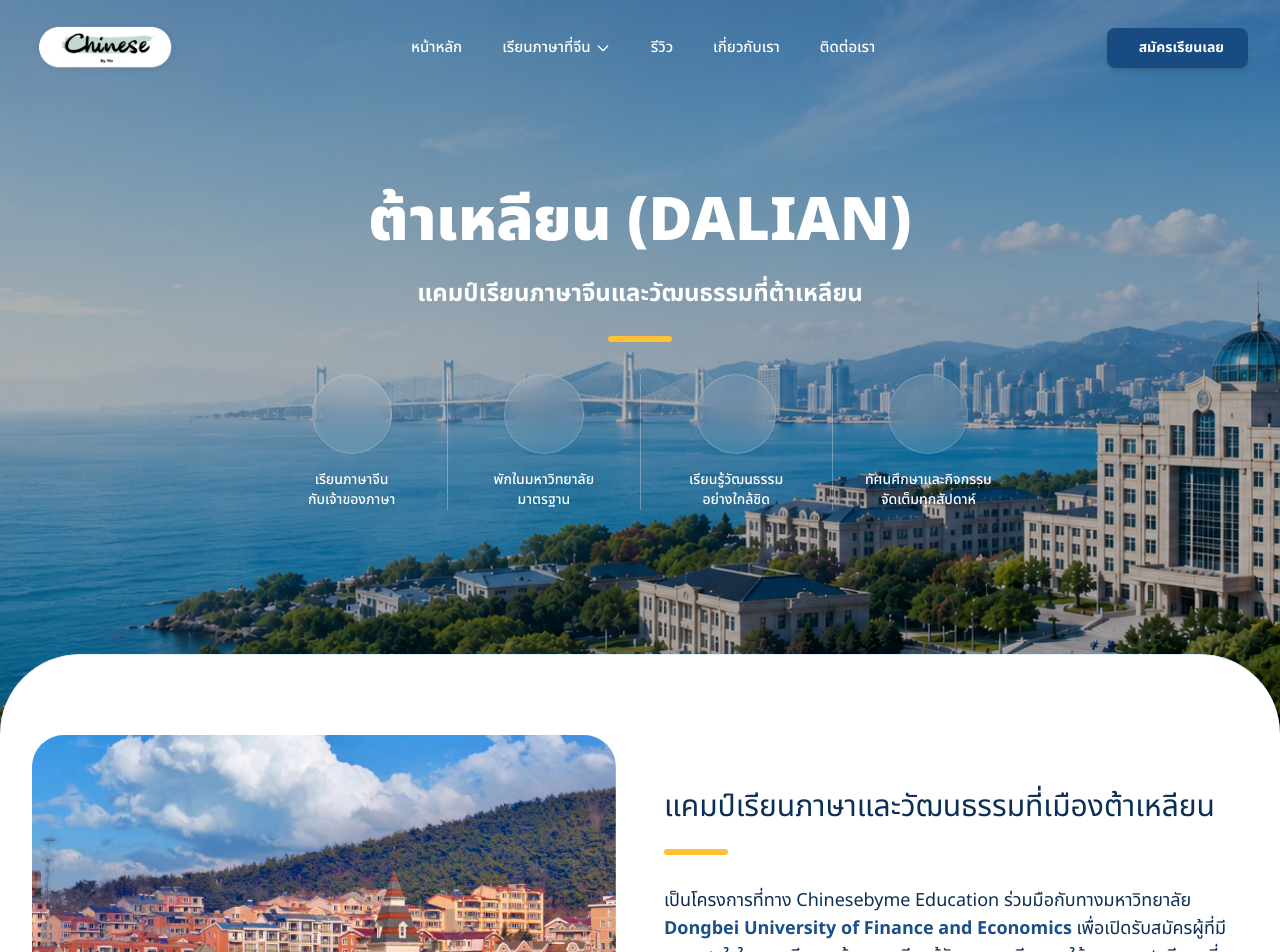
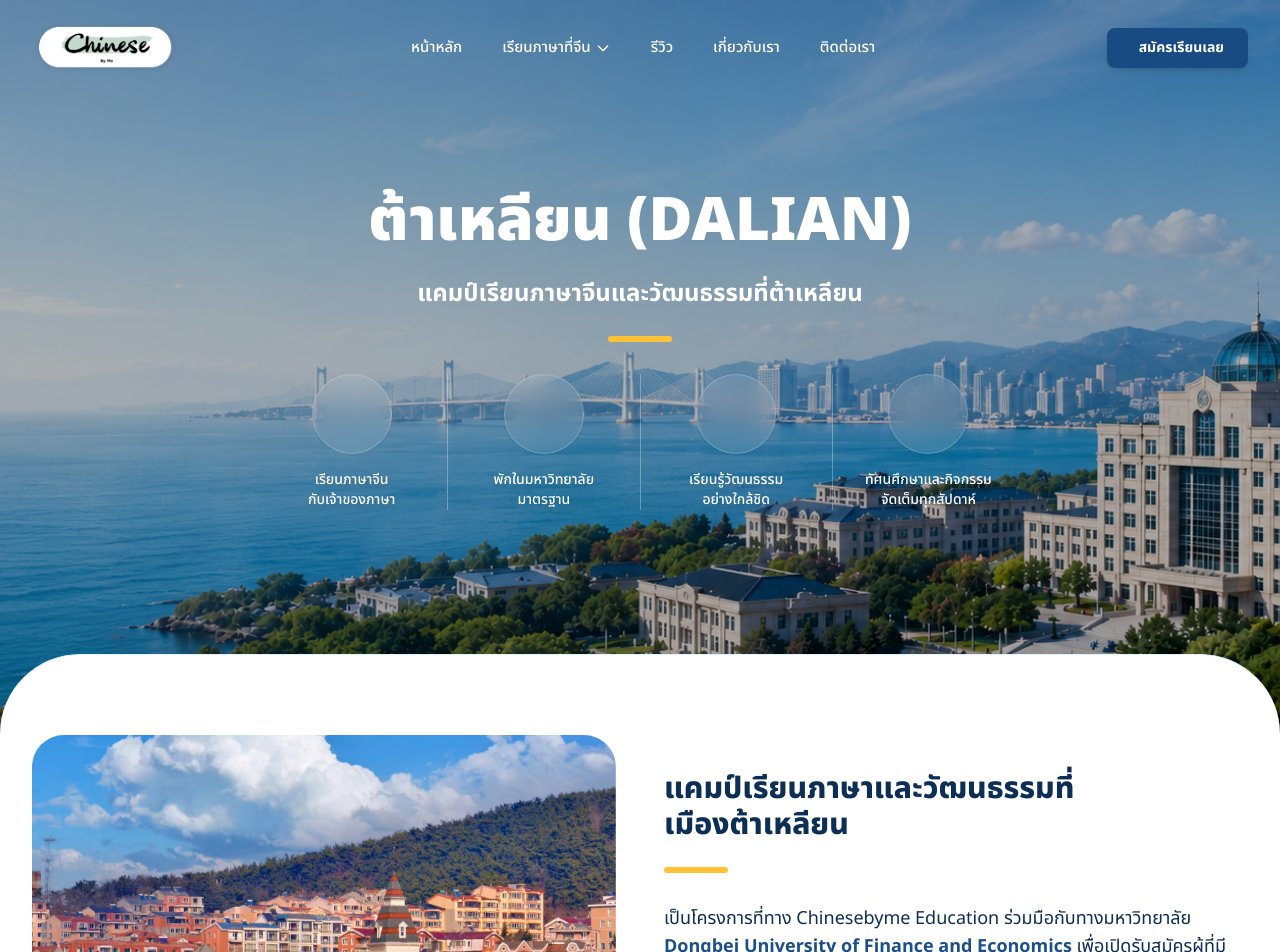
Before and after one commit to warocha4freework-hub/Chinesebyme, an Angular app: page /study-in-china in a window 1280 px wide. Shown: the top 952 px of the page. Built offline with nearby package versions, Linux system fonts and the light colour scheme; some icons are missing.

Commit message:
style: apply user manual tweaks to home and study china components

```diff
--- a/src/app/pages/home/home.component.html
+++ b/src/app/pages/home/home.component.html
@@ -372,6 +372,7 @@
     </section>
 
   </main>
+</div>
 
 <!-- Schedule Popup Modal -->
 @if (showPopup) {
@@ -387,4 +388,3 @@
     </div>
   </div>
 }
-</div>
--- a/src/app/pages/study-china/study-china.component.html
+++ b/src/app/pages/study-china/study-china.component.html
@@ -69,8 +69,8 @@
         <!-- Right Side: Content -->
         <div class="space-y-6">
           <div class="space-y-2">
-            <h2 class="text-xl sm:text-2xl lg:text-3xl text-navy-900 text-bold">
-              แคมป์เรียนภาษาและวัฒนธรรมที่เมืองต้าเหลียน
+            <h2 class="text-xl sm:text-2xl lg:text-3xl text-navy-900 font-extrabold">
+              แคมป์เรียนภาษาและวัฒนธรรมที่<br/>เมืองต้าเหลียน
             </h2>
           </div>
 
@@ -550,11 +550,14 @@
   </main>
 
   <!-- Schedule Popup Modal -->
+
+</div>
+
 @if (showPopup) {
   <div class="fixed inset-0 z-[100] p-4 sm:p-6 bg-black/80 backdrop-blur-sm fade-in flex items-center justify-center" (click)="closePopup()">
     <div class="relative w-auto max-w-5xl bg-white rounded-2xl shadow-2xl p-1 sm:p-2" (click)="$event.stopPropagation()">
       <!-- Close Button overlapping the corner -->
-        <button (click)="closePopup()" class="absolute -top-4 -right-4 sm:-top-5 sm:-right-5 bg-white text-gray-800 rounded-full hover:bg-gray-200 transition z-[101] shadow-lg flex items-center justify-center w-10 h-10 sm:w-12 sm:h-12 border border-gray-200">
+      <button (click)="closePopup()" class="absolute bg-white text-gray-800 rounded-full hover:bg-gray-200 transition z-[101] shadow-lg flex items-center justify-center w-10 h-10 sm:w-12 sm:h-12 border border-gray-200">
         <i class="ph ph-x text-xl sm:text-2xl font-bold"></i>
       </button>
       <div class="overflow-hidden rounded-xl bg-white flex items-center justify-center">
@@ -563,4 +566,3 @@
     </div>
   </div>
 }
-</div>
```
Lines whose indentation alone changed are shown as unchanged.
